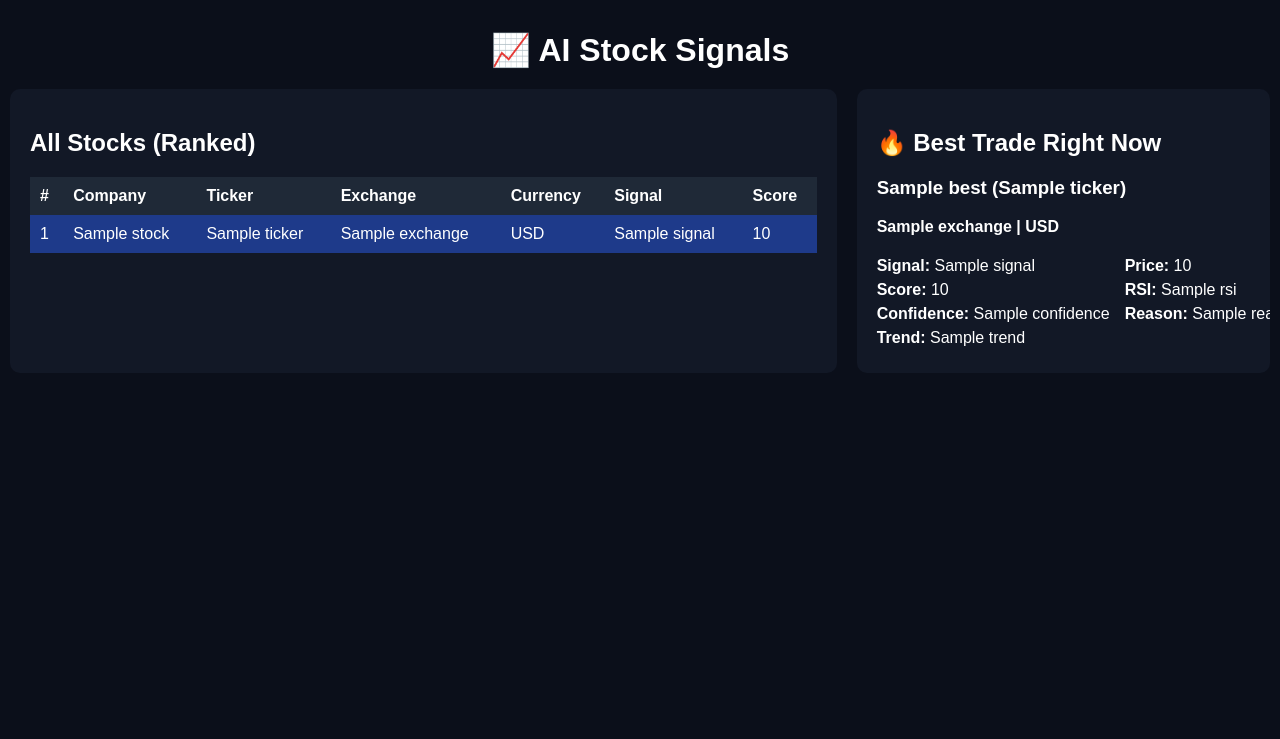
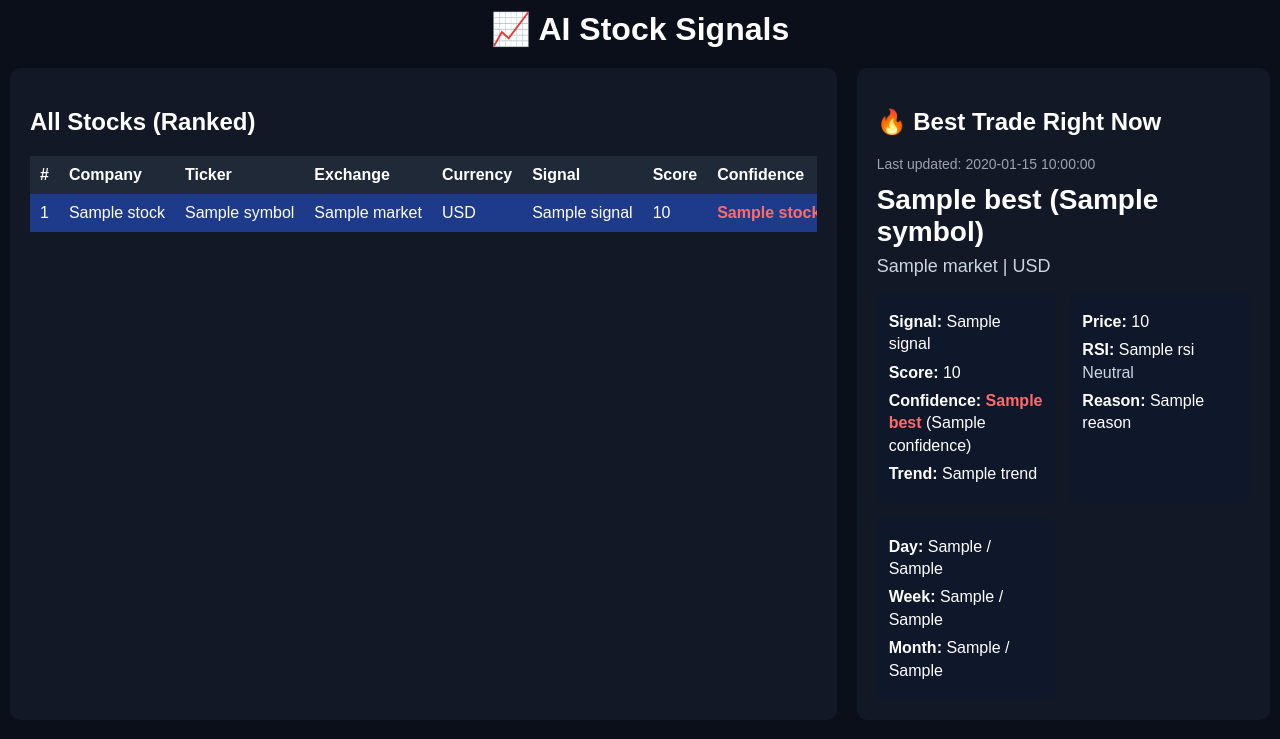
Before and after one commit to CycleX66/ai-stock-app, a Flask app: template templates/index.html in a window 1280 px wide. Shown: the top 739 px of the page. Run offline with Flask 3, Linux system fonts and the light colour scheme; the template is opened without the code that fills it: most values are stand-ins (such as "Sample title", 1, 10 or a date in 2020).

Commit message:
Update index.html

```diff
--- a/templates/index.html
+++ b/templates/index.html
@@ -3,10 +3,11 @@
 <head>
     <title>AI Stock Signals</title>
     <meta name="viewport" content="width=device-width, initial-scale=1.0">
+    <meta http-equiv="refresh" content="60">
 
     <style>
         body {
-            font-family: Arial;
+            font-family: Arial, sans-serif;
             background: #0b0f1a;
             color: white;
             margin: 0;
@@ -15,17 +16,16 @@
 
         h1 {
             text-align: center;
-            margin-bottom: 20px;
+            margin: 0 0 20px 0;
         }
 
-        /* GRID LAYOUT */
         .container {
             display: grid;
             grid-template-columns: 1fr;
             gap: 20px;
         }
 
-        @media (min-width: 700px) {
+        @media (min-width: 900px) {
             .container {
                 grid-template-columns: 2fr 1fr;
             }
@@ -36,20 +36,70 @@
             padding: 20px;
             border-radius: 10px;
             overflow: hidden;
+            box-sizing: border-box;
         }
 
         .buy { color: #00ff88; font-weight: bold; }
         .sell { color: #ff4d4d; font-weight: bold; }
         .hold { color: #ffaa00; font-weight: bold; }
 
-        /* TABLE FIX */
+        .high { color: #00ff88; font-weight: bold; }
+        .medium { color: #ffd166; font-weight: bold; }
+        .low { color: #ff6b6b; font-weight: bold; }
+
+        .oversold { color: #00ff88; font-weight: bold; }
+        .overbought { color: #ff4d4d; font-weight: bold; }
+        .neutral { color: #cbd5e1; }
+
+        .time {
+            color: #9ca3af;
+            font-size: 14px;
+            margin-bottom: 12px;
+        }
+
+        .best-title {
+            margin: 0 0 8px 0;
+            font-size: 28px;
+            font-weight: bold;
+        }
+
+        .best-sub {
+            margin: 0 0 16px 0;
+            color: #cbd5e1;
+            font-size: 18px;
+        }
+
+        .best-grid {
+            display: grid;
+            grid-template-columns: 1fr;
+            gap: 14px;
+            margin-top: 14px;
+        }
+
+        @media (min-width: 700px) {
+            .best-grid {
+                grid-template-columns: 1fr 1fr;
+            }
+        }
+
+        .mini {
+            background: #0f172a;
+            padding: 12px;
+            border-radius: 8px;
+        }
+
+        .mini p {
+            margin: 6px 0;
+            line-height: 1.4;
+        }
+
         .table-wrapper {
             overflow-x: auto;
         }
 
         table {
             width: 100%;
-            min-width: 700px;
+            min-width: 1100px;
             border-collapse: collapse;
             white-space: nowrap;
         }
@@ -57,6 +107,7 @@
         th, td {
             padding: 10px;
             text-align: left;
+            vertical-align: top;
         }
 
         th {
@@ -70,37 +121,14 @@
         .highlight {
             background: #1e3a8a !important;
         }
-
-        /* BEST TRADE GRID */
-        .best-grid {
-            display: grid;
-            grid-template-columns: 1fr;
-            gap: 15px;
-            margin-top: 15px;
-        }
-
-        @media (min-width: 700px) {
-            .best-grid {
-                grid-template-columns: 1fr 1fr 1fr;
-            }
-        }
-
-        /* STOP TEXT BREAKING */
-        p {
-            margin: 6px 0;
-            white-space: nowrap;
-        }
-
     </style>
 </head>
-
 <body>
 
 <h1>📈 AI Stock Signals</h1>
 
 <div class="container">
 
-    <!-- TABLE -->
     <div class="card">
         <h2>All Stocks (Ranked)</h2>
 
@@ -114,51 +142,92 @@
                     <th>Currency</th>
                     <th>Signal</th>
                     <th>Score</th>
+                    <th>Confidence</th>
+                    <th>Trend</th>
+                    <th>RSI</th>
+                    <th>Reason</th>
+                    <th>Price</th>
+                    <th>Day</th>
+                    <th>Week</th>
+                    <th>Month</th>
                 </tr>
 
-                {% for stock in stocks %}
+                {% for stock in scored %}
                 <tr {% if loop.index == 1 %}class="highlight"{% endif %}>
                     <td>{{ loop.index }}</td>
                     <td>{{ stock.name }}</td>
-                    <td>{{ stock.ticker }}</td>
-                    <td>{{ stock.exchange }}</td>
+                    <td>{{ stock.symbol }}</td>
+                    <td>{{ stock.market }}</td>
                     <td>{{ stock.currency }}</td>
                     <td class="{{ stock.signal|lower }}">{{ stock.signal }}</td>
                     <td>{{ stock.score }}</td>
+                    <td>
+                        <span class="{% if stock.confidence_label == 'High' %}high{% elif stock.confidence_label == 'Medium' %}medium{% else %}low{% endif %}">
+                            {{ stock.confidence_label }}
+                        </span>
+                        ({{ stock.confidence }})
+                    </td>
+                    <td>{{ stock.trend }}</td>
+                    <td>
+                        {{ stock.rsi }}
+                        {% if stock.rsi_flag == "Oversold" %}
+                            <span class="oversold">🔥 Oversold</span>
+                        {% elif stock.rsi_flag == "Overbought" %}
+                            <span class="overbought">⚠️ Overbought</span>
+                        {% else %}
+                            <span class="neutral">Neutral</span>
+                        {% endif %}
+                    </td>
+                    <td>{{ stock.reason }}</td>
+                    <td>{{ stock.price_display }}</td>
+                    <td>{{ stock.d_high_display }} / {{ stock.d_low_display }}</td>
+                    <td>{{ stock.w_high_display }} / {{ stock.w_low_display }}</td>
+                    <td>{{ stock.m_high_display }} / {{ stock.m_low_display }}</td>
                 </tr>
                 {% endfor %}
             </table>
         </div>
     </div>
 
-    <!-- BEST TRADE -->
     <div class="card">
         <h2>🔥 Best Trade Right Now</h2>
+        <div class="time">Last updated: {{ now }}</div>
 
-        <h3>{{ best.name }} ({{ best.ticker }})</h3>
-        <p><b>{{ best.exchange }} | {{ best.currency }}</b></p>
+        <div class="best-title">{{ best.name }} ({{ best.symbol }})</div>
+        <div class="best-sub">{{ best.market }} | {{ best.currency }}</div>
 
         <div class="best-grid">
-
-            <div>
-                <p><b>Signal:</b> <span class="{{ best.signal|lower }}">{{ best.signal }}</span></p>
-                <p><b>Score:</b> {{ best.score }}</p>
-                <p><b>Confidence:</b> {{ best.confidence }}</p>
-                <p><b>Trend:</b> {{ best.trend }}</p>
+            <div class="mini">
+                <p><strong>Signal:</strong> <span class="{{ best.signal|lower }}">{{ best.signal }}</span></p>
+                <p><strong>Score:</strong> {{ best.score }}</p>
+                <p><strong>Confidence:</strong>
+                    <span class="{% if best.confidence_label == 'High' %}high{% elif best.confidence_label == 'Medium' %}medium{% else %}low{% endif %}">
+                        {{ best.confidence_label }}
+                    </span>
+                    ({{ best.confidence }})
+                </p>
+                <p><strong>Trend:</strong> {{ best.trend }}</p>
             </div>
 
-            <div>
-                <p><b>Price:</b> {{ best.price }}</p>
-                <p><b>RSI:</b> {{ best.rsi }}</p>
-                <p><b>Reason:</b> {{ best.reason }}</p>
+            <div class="mini">
+                <p><strong>Price:</strong> {{ best.price_display }}</p>
+                <p><strong>RSI:</strong> {{ best.rsi }}
+                    {% if best.rsi_flag == "Oversold" %}
+                        <span class="oversold">🔥 Oversold</span>
+                    {% elif best.rsi_flag == "Overbought" %}
+                        <span class="overbought">⚠️ Overbought</span>
+                    {% else %}
+                        <span class="neutral">Neutral</span>
+                    {% endif %}
+                </p>
+                <p><strong>Reason:</strong> {{ best.reason }}</p>
             </div>
 
-            <div>
-                <p><b>Day:</b> {{ best.day }}</p>
-                <p><b>Week:</b> {{ best.week }}</p>
-                <p><b>Month:</b> {{ best.month }}</p>
+            <div class="mini">
+                <p><strong>Day:</strong> {{ best.d_high_display }} / {{ best.d_low_display }}</p>
+                <p><strong>Week:</strong> {{ best.w_high_display }} / {{ best.w_low_display }}</p>
+                <p><strong>Month:</strong> {{ best.m_high_display }} / {{ best.m_low_display }}</p>
             </div>
-
         </div>
     </div>
 
```
